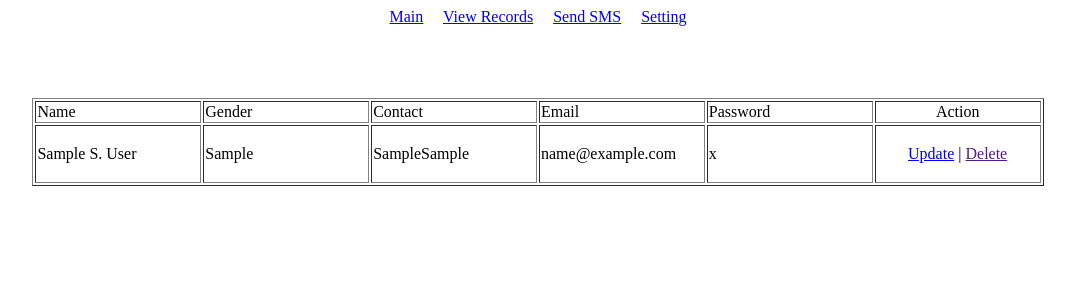
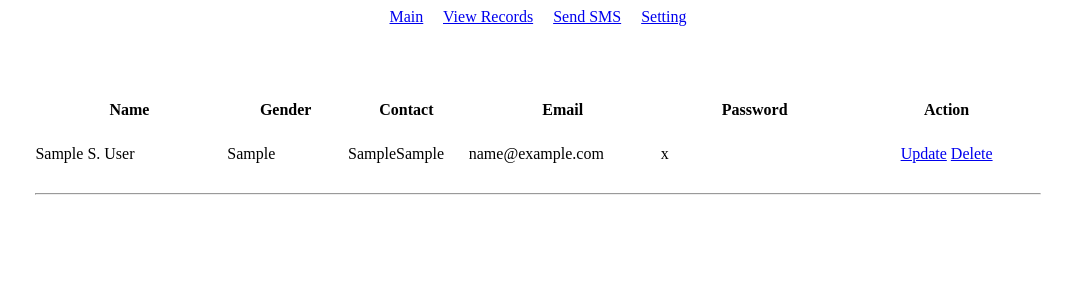
Before and after one commit to 10rey/phpprocedurals2, a PHP site: page /Admin/viewrecords in a window 1280 px wide. Shown: the top 300 px of the page, without its empty margins (102-1177 px from the left). Run offline with PHP 8.4, Linux system fonts and the light colour scheme; tables that the repository leaves empty or names only in its code hold one stand-in row (values such as "Sample post").

Commit message:
Upgraded delete function.

```diff
--- a/Admin/retriever.php
+++ b/Admin/retriever.php
@@ -4,19 +4,23 @@
 <br>
 <center>
 
-	<table border="1" width="80%">
+	<table border="0" width="80%">
 
 		<tr>
 
-			<td width="16%">Name</td>
-			<td width="16%">Gender</td>
-			<td width="16%">Contact</td>
-			<td width="16%">Email</td>
-			<td width="16%">Password</td>
-			<td width="16%" colspan="2">
-				<center>Action</center>
-			</td>
+			<th width="16%">Name</th>
+			<th width="10%">Gender</th>
+			<th width="10%">Contact</th>
+			<th width="16%">Email</th>
+			<th width="16%">Password</th>
+			<th width="16%" colspan="2">
+				Action
+			</th>
 
+		</tr>
+
+		<tr>
+			<td colspan="6"></td>
 		</tr>
 
 <?php
@@ -44,6 +48,7 @@
 		$jScript = md5(rand(1,9));
 		$newScript = md5(rand(1,9));
 		$getUpdate = md5(rand(1,9));
+		$getDelete = md5(rand(1,9));
 
 		echo "
 
@@ -58,8 +63,8 @@
 
 					<br>
 					<center>
-						<a href='?jScript=$jScript&&newScript=$newScript&&getUpdate=$getUpdate&&id_user=$id_user ' class='btn-update'>Update</a> |
-						<a href=''>Delete</a>
+						<a href='?jScript=$jScript&&newScript=$newScript&&getUpdate=$getUpdate&&id_user=$id_user ' class='btn-update'>Update</a>
+						<a href='?jScript=$jScript&&newScript=$newScript&&getDelete=$getDelete&&id_user=$id_user' class='btn-delete'>Delete</a>
 					</center>
 					<br>
 
@@ -69,6 +74,17 @@
 
 		";
 
+		echo "
+
+			<tr>
+
+				<td colspan='6'> <hr> </td>
+
+			</tr>
+
+		";
+
+
 	}
 
 ?>
--- a/Admin/viewrecords.php
+++ b/Admin/viewrecords.php
@@ -25,6 +25,14 @@
 
 <?php
 
+	if(empty($_GET["getDelete"])){
+
+	}else{
+
+		include("confirm_delete.php");
+
+	}
+
 	if (empty($_GET["getUpdate"])) {
 
 ?>
```
Also changed, not shown: Admin/confirm_delete.php (added, +49 -0 lines).
